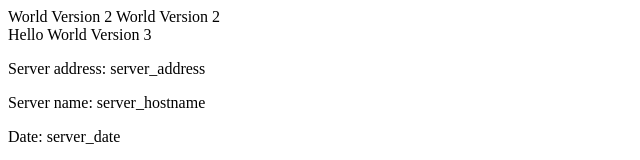
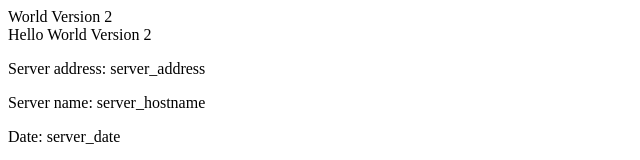
Before and after one commit to klimov-gett/eks-example, a plain HTML site: page src/index.html in a window 1280 px wide. Shown: the top 160 px of the page, without its empty margins (0-640 px from the left). Drawn offline with Linux system fonts and the light colour scheme.

Commit message:
Revert "v3 Updating home page"
This reverts commit d66af3be3e9ee91a3a8d7455d6e051f19bb62634.

```diff
--- a/src/index.html
+++ b/src/index.html
@@ -3,14 +3,10 @@
 
 
 
-	World Version 2
-
-
-
-	<title>Hello World Version 3</title>
+	<title>Hello World Version 2</title>
 		</head>
 <div class="info">
-<h>Hello World Version 3</h>
+<h>Hello World Version 2</h>
 <p><span>Server&nbsp;address:</span> <span>server_address</span></p>
 <p><span>Server&nbsp;name:</span> <span>server_hostname</span></p>
 <p class="smaller"><span>Date:</span> <span>server_date</span></p>
```
